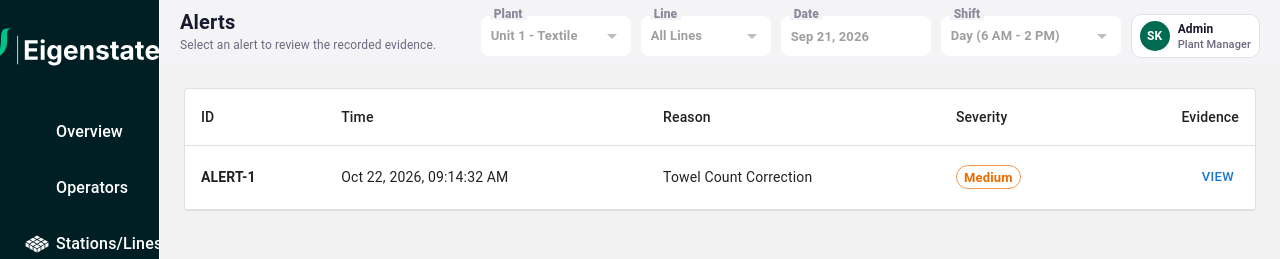
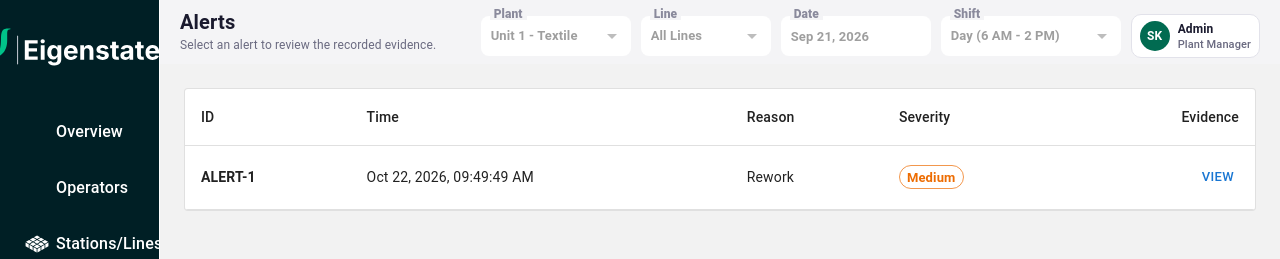
Before and after one commit to jaipicsys/module3_WLS_Pilot, a Next.js app in the folder frontend/: page /alerts in a window 1280 px wide. Shown: the top 259 px of the page. Built offline with nearby package versions, Linux system fonts and the light colour scheme; some icons are missing.

Commit message:
output trend count added at top bar and alerts section harcoded data strings fixed

```diff
--- a/frontend/components/Section/Alerts/Alerts.jsx
+++ b/frontend/components/Section/Alerts/Alerts.jsx
@@ -26,8 +26,8 @@ import Header from "../../Layout/Header/Header";
 const ALERTS = [
   {
     id: "ALERT-1",
-    time: "2026-10-22T09:14:32",
-    reason: "Towel Count Correction",
+    time: new Date().toISOString(),
+    reason: "Rework",
     description:
       "Incorrect towel count reported during box packing. Additional towels are added or excess towels are removed to correct the count.",
     severity: "medium",
--- a/frontend/components/Section/Overview/Outputtrend/Outputtrend.jsx
+++ b/frontend/components/Section/Overview/Outputtrend/Outputtrend.jsx
@@ -4,6 +4,7 @@ import {
   ComposedChart,
   Bar,
   Line,
+  LabelList,
   XAxis,
   YAxis,
   CartesianGrid,
@@ -40,8 +41,9 @@ function LegendDot({ color, dashed, label, c }) {
 }
 
 /*
- * Output per 5 minutes. Loads from the API and refreshes every 10 seconds.
- * Pass `data` ([{ time, output, target }]) to override the API.
+ * Output per 5 minutes.
+ * Loads from the API and refreshes every 10 seconds.
+ * Pass data ([{ time, output, target }]) to override the API.
  */
 export default function OutputTrend({ data, height = 300 }) {
   const c = useDashboardColors();
@@ -55,6 +57,7 @@ export default function OutputTrend({ data, height = 300 }) {
     const load = async () => {
       try {
         const res = await getOutputTrend();
+
         if (active) {
           setSeries(
             (res.series || []).map((p) => ({
@@ -70,6 +73,7 @@ export default function OutputTrend({ data, height = 300 }) {
     };
 
     load();
+
     const intervalId = setInterval(load, 10000);
 
     return () => {
@@ -80,7 +84,8 @@ export default function OutputTrend({ data, height = 300 }) {
 
   const chartData = data ?? series;
 
-  // Show every label for short ranges; thin them out when there are many bars.
+  // Show every label for short ranges; thin them out when
+  // there are many bars.
   const tickInterval = Math.max(0, Math.ceil(chartData.length / 8) - 1);
 
   return (
@@ -97,13 +102,14 @@ export default function OutputTrend({ data, height = 300 }) {
       <ResponsiveContainer width="100%" height="100%">
         <ComposedChart
           data={chartData}
-          margin={{ top: 8, right: 8, left: -8, bottom: 0 }}
+          margin={{ top: 20, right: 8, left: -8, bottom: 0 }}
         >
           <CartesianGrid
             vertical={false}
             stroke={c.track}
             strokeDasharray="3 3"
           />
+
           <XAxis
             dataKey="time"
             tickLine={false}
@@ -111,6 +117,7 @@ export default function OutputTrend({ data, height = 300 }) {
             tick={{ fontSize: 11, fill: c.muted }}
             interval={tickInterval}
           />
+
           <YAxis
             tickLine={false}
             axisLine={false}
@@ -121,9 +128,13 @@ export default function OutputTrend({ data, height = 300 }) {
               angle: -90,
               position: "insideLeft",
               offset: 16,
-              style: { fontSize: 11, fill: c.muted },
+              style: {
+                fontSize: 11,
+                fill: c.muted,
+              },
             }}
           />
+
           <Tooltip
             contentStyle={{
               background: c.cardBg,
@@ -134,13 +145,23 @@ export default function OutputTrend({ data, height = 300 }) {
             labelStyle={{ color: c.title }}
             cursor={{ fill: c.track, opacity: 0.4 }}
           />
+
           <Bar
             dataKey="output"
             name="Output"
             fill={c.accent}
             radius={[3, 3, 0, 0]}
             barSize={64}
-          />
+          >
+            <LabelList
+              dataKey="output"
+              position="top"
+              fill={c.title}
+              fontSize={11}
+              fontWeight={600}
+            />
+          </Bar>
+
           <Line
             type="monotone"
             dataKey="target"
```
